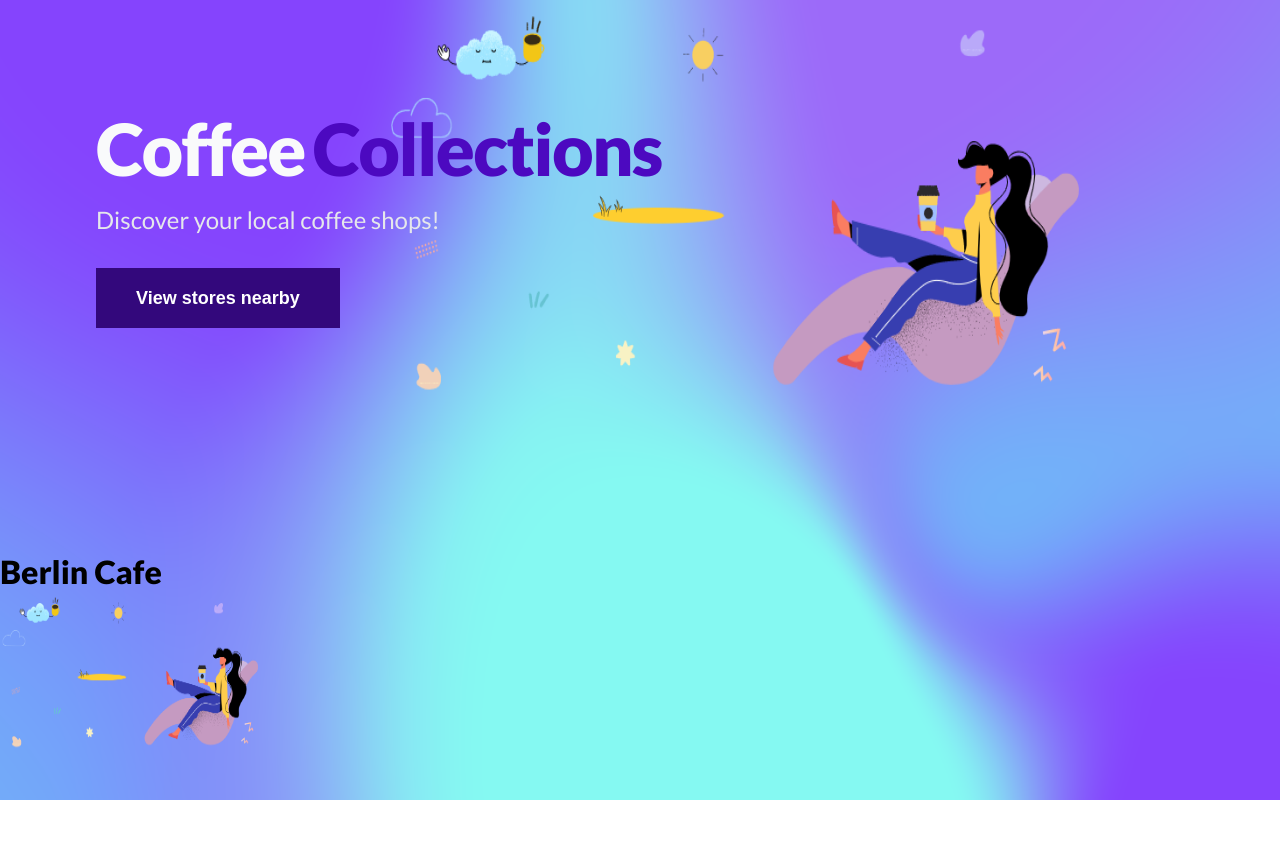
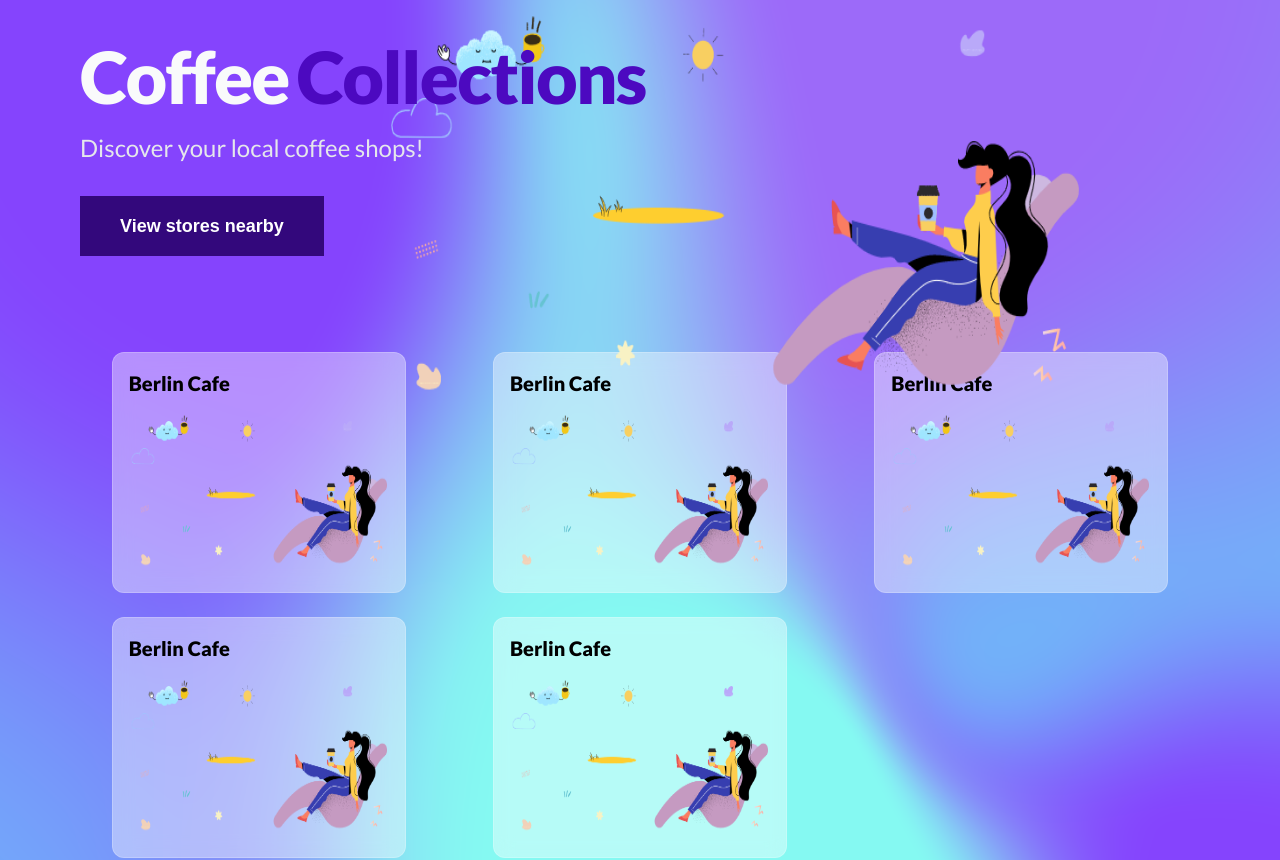
Before and after one commit to carlosmertens/coffee-stores, a Next.js app: page / in a window 1280 px wide. Shown: the top 860 px of the page. Before the commit the page ends 800 px from the top, so only its background shows below. Built offline with nearby package versions, Linux system fonts and the light colour scheme.

Commit message:
style: Card component

```diff
--- a/components/Card.js
+++ b/components/Card.js
@@ -1,13 +1,24 @@
 import styles from '../styles/Card.module.css';
 import Image from 'next/image';
 import Link from 'next/link';
+import cls from 'classnames';
 
 export const Card = ({ href, name, imgUrl }) => {
   return (
-    <Link href={href}>
-      <div>
-        <h1>{name}</h1>
-        <Image src={imgUrl} alt='Coffe Shop image' width={260} height={160} />
+    <Link href={href} className={styles.cardLink}>
+      <div className={cls('glass', styles.container)}>
+        <div className={styles.cardHeaderWrapper}>
+          <h2 className={styles.cardHeader}>{name}</h2>
+        </div>
+        <div className={styles.cardImageWrapper}>
+          <Image
+            src={imgUrl}
+            alt='Coffe Shop image'
+            width={260}
+            height={160}
+            className={styles.cardImage}
+          />
+        </div>
       </div>
     </Link>
   );
--- a/package.json
+++ b/package.json
@@ -13,6 +13,7 @@
     "@types/node": "18.11.18",
     "@types/react": "18.0.26",
     "@types/react-dom": "18.0.10",
+    "classnames": "^2.3.2",
     "eslint": "8.31.0",
     "eslint-config-next": "13.1.2",
     "next": "13.1.2",
--- a/pages/index.tsx
+++ b/pages/index.tsx
@@ -18,7 +18,7 @@ export default function home() {
           content='Search for coffee stores in Berlin or your nearby location'
         />
       </Head>
-      <section className={styles.section}>
+      <section className={styles.sectionBanner}>
         <Banner buttonText='View stores nearby' handleOnClick={handleOnClick} />
         <div className={styles.heroImage}>
           <Image
@@ -28,14 +28,34 @@ export default function home() {
             height={400}
           />
         </div>
+        <div className={styles.cardLayout}>
+          <Card
+            href='/coffee-store/berlin-cafe'
+            name='Berlin Cafe'
+            imgUrl='/static/hero-image.png'
+          />
+          <Card
+            href='/coffee-store/berlin-cafe'
+            name='Berlin Cafe'
+            imgUrl='/static/hero-image.png'
+          />
+          <Card
+            href='/coffee-store/berlin-cafe'
+            name='Berlin Cafe'
+            imgUrl='/static/hero-image.png'
+          />
+          <Card
+            href='/coffee-store/berlin-cafe'
+            name='Berlin Cafe'
+            imgUrl='/static/hero-image.png'
+          />
+          <Card
+            href='/coffee-store/berlin-cafe'
+            name='Berlin Cafe'
+            imgUrl='/static/hero-image.png'
+          />
+        </div>
       </section>
-      <div>
-        <Card
-          href='/coffee-store/berlin-cafe'
-          name='Berlin Cafe'
-          imgUrl='/static/hero-image.png'
-        />
-      </div>
     </>
   );
 }
--- a/styles/Card.module.css
+++ b/styles/Card.module.css
@@ -0,0 +1,56 @@
+.cardLink {
+  margin: auto;
+  --tw-shadow: 0 20px 25px -5px rgba(0, 0, 0, 0.1),
+    0 10px 10px -5px rgba(0, 0, 0, 0.04);
+  box-shadow: 0 0 transparent, 0 0 #0000, 0 0 transparent, 0 0 #0000,
+    0 0 transparent;
+
+  border-color: var(--text-white-100);
+  border-radius: 0.75rem /* 12px */;
+}
+
+.container {
+  border-radius: 0.75rem /* 12px */;
+  padding-top: 0.25rem /* 4px */;
+  padding-bottom: 0.25rem /* 4px */;
+  padding-bottom: 1.25rem /* 20px */;
+  padding-left: 1rem /* 16px */;
+  padding-right: 1rem /* 16px */;
+
+  backdrop-filter: blur(10px);
+}
+
+.cardHeaderWrapper {
+  margin-top: 0.75rem /* 12px */;
+  margin-bottom: 0.75rem /* 12px */;
+}
+
+.cardHeader {
+  text-overflow: ellipsis;
+  white-space: nowrap;
+  font-size: 1.25rem /* 20px */;
+  line-height: 1.75rem /* 28px */;
+  font-weight: 800;
+  overflow: hidden;
+  width: 16rem /* 256px */;
+}
+
+.cardImageWrapper {
+  color: var(--text-white-100);
+}
+
+.cardImage {
+  border-radius: 0.75rem /* 12px */;
+}
+
+@media (min-width: 1024px) {
+  .cardHeader {
+    width: 16rem /* 256px */;
+  }
+}
+
+@media (min-width: 768px) {
+  .cardHeader {
+    width: 16rem /* 256px */;
+  }
+}
--- a/styles/Home.module.css
+++ b/styles/Home.module.css
@@ -4,7 +4,7 @@
   margin-bottom: 14rem;
 } */
 
-.section {
+.sectionBanner {
   margin: 2.5rem auto 14rem auto;
   /* margin-top: 2.5rem;
   margin-left: auto;
@@ -28,9 +28,9 @@
   row-gap: 1.5rem /* 24px */;
 }
 
-.card {
+/* .card {
   justify-content: center;
-}
+} */
 
 .heading2 {
   font-size: 2.25rem;
```
Also changed, not shown: public/coffee-stores.json (added, +26 -0 lines), 2 other files (tests, documents, lock files or other folders).
